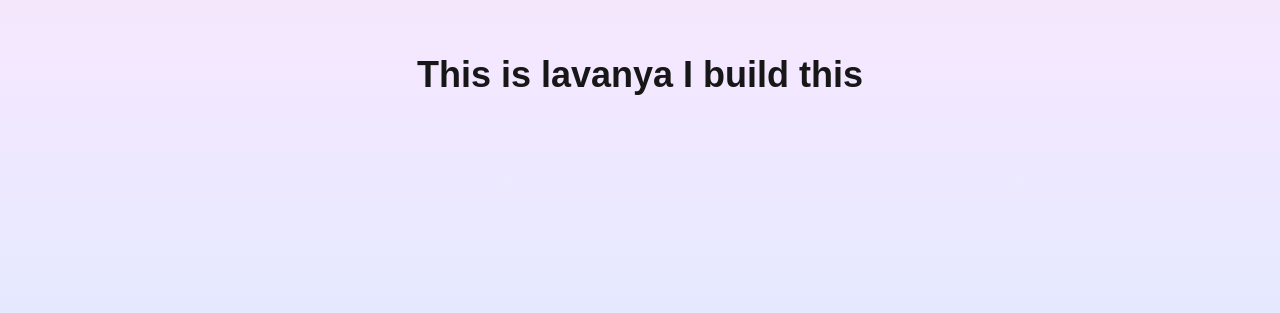
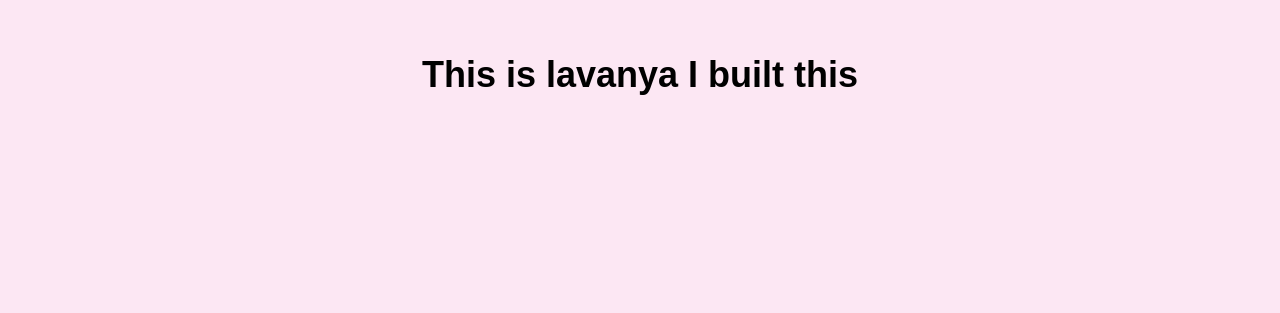
Before and after one commit to lavvk/dev_edu_blockchain_at_berkeley, a Next.js app in the folder dev-edu1/: page /about in a window 1280 px wide. Shown: the part 325-638 px from the top of the page. Built offline with nearby package versions, Linux system fonts and the light colour scheme.

Commit message:
Update AboutPage styling and text content

```diff
--- a/dev-edu1/app/about/page.tsx
+++ b/dev-edu1/app/about/page.tsx
@@ -1,7 +1,9 @@
 export default function AboutPage() {
   return (
-    <main className="flex min-h-screen items-center justify-center bg-gradient-to-b from-pink-100 via-purple-100 to-blue-100">
-      <h2 className="text-4xl font-bold">This is lavanya I build this</h2>
+    <main className="flex min-h-screen items-center justify-center bg-pink-100">
+      <h2 className="text-4xl font-bold text-black">
+        This is lavanya I built this
+      </h2>
     </main>
   );
 }
```
